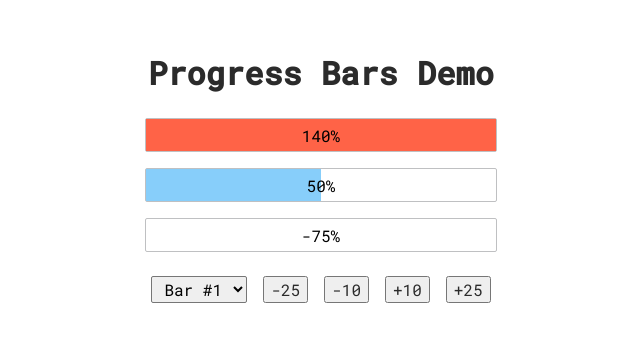
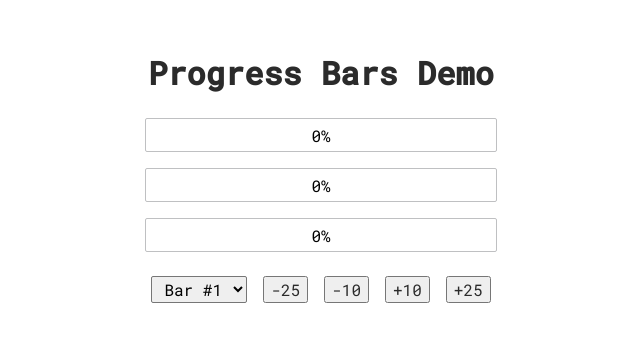
Before and after one commit to ttcode10/progress-bar-controller, a React (Create React App) app: page / in a window 1280 px wide. Shown: the part 223-564 px from the top of the page, without its empty margins (319-959 px from the left). Built offline with nearby package versions, Linux system fonts and the light colour scheme.

Commit message:
Enable number adjustment

```diff
--- a/src/pages/Home.tsx
+++ b/src/pages/Home.tsx
@@ -4,14 +4,23 @@ import { Heading, Button, Dropdown, BarChart } from '../components';
 
 export const Home = () => {
 	const initialProgresses = [
-		{ name: 'Bar #1', value: 140 },
-		{ name: 'Bar #2', value: 50 },
-		{ name: 'Bar #1', value: -75 },
+		{ name: 'Bar #1', value: 0 },
+		{ name: 'Bar #2', value: 0 },
+		{ name: 'Bar #3', value: 0 },
 	];
 	const barNames = initialProgresses.map((progress) => progress.name);
 	const [dropdownSelectedValue, setDropdownSelectedValue] = useState(barNames[0]);
+	const [progresses, setProgresses] = useState(initialProgresses);
 
-	const handleSelect = (e: React.ChangeEvent<HTMLSelectElement>) => {
+	const handleButtonClick = (value: number) => {
+		setProgresses(
+			progresses.map((progress) =>
+				progress.name === dropdownSelectedValue ? {...progress, value: progress.value + value} : progress
+			)
+		);
+	};
+
+  const handleSelect = (e: React.ChangeEvent<HTMLSelectElement>) => {
 		e.preventDefault();
 		setDropdownSelectedValue(e.target.value);
 	};
@@ -19,13 +28,13 @@ export const Home = () => {
 	return (
 		<PageContainer>
 			<Heading>Progress Bars Demo</Heading>
-			<BarChart bars={initialProgresses} />
+			<BarChart bars={progresses} />
 			<HorizontalWrapper>
 				<Dropdown values={barNames} selected={dropdownSelectedValue} handleSelect={handleSelect} />
-				<Button>-25</Button>
-				<Button>-10</Button>
-				<Button>+10</Button>
-				<Button>+25</Button>
+				<Button onClick={() => handleButtonClick(-25)}>-25</Button>
+				<Button onClick={() => handleButtonClick(-10)}>-10</Button>
+				<Button onClick={() => handleButtonClick(+10)}>+10</Button>
+				<Button onClick={() => handleButtonClick(+25)}>+25</Button>
 			</HorizontalWrapper>
 		</PageContainer>
 	);
```
